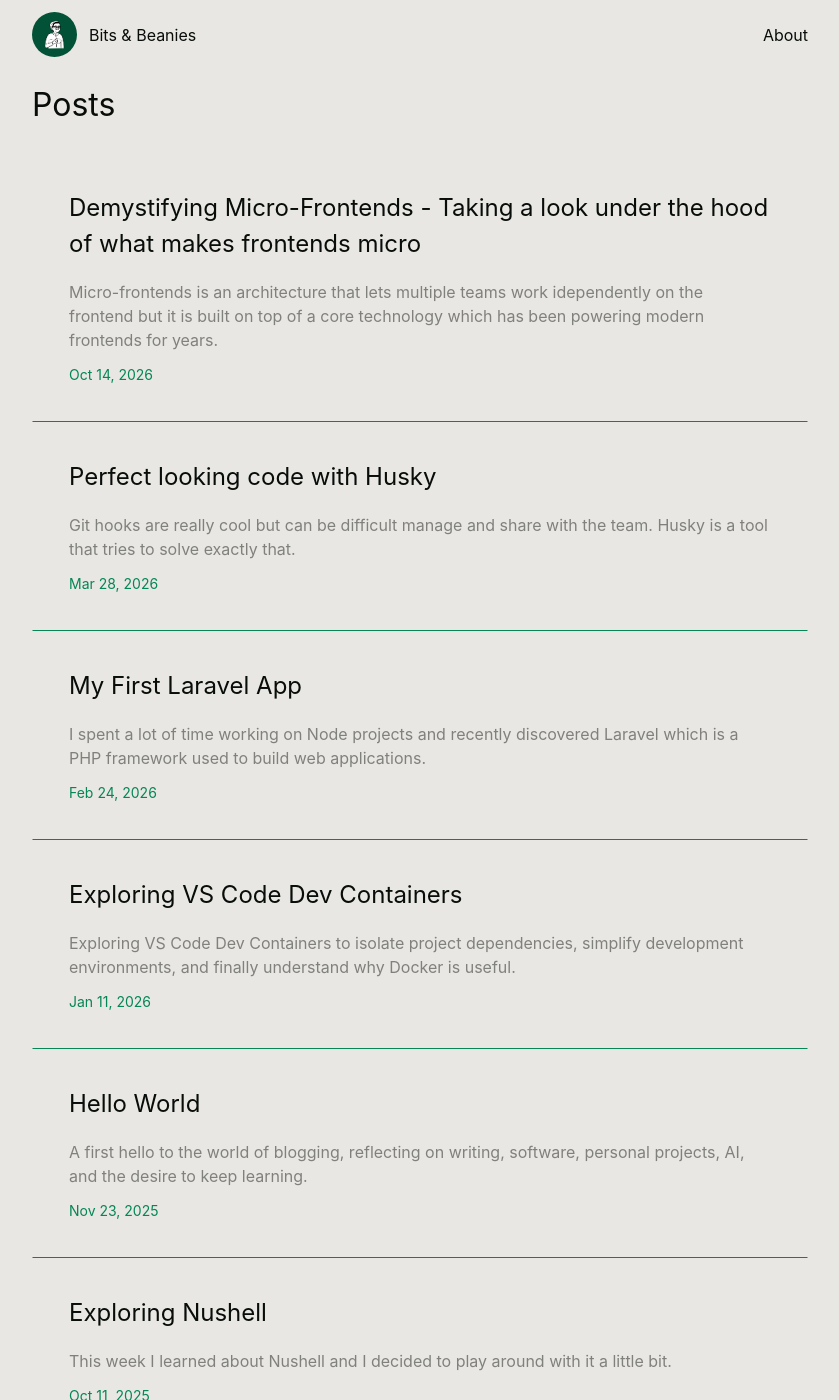
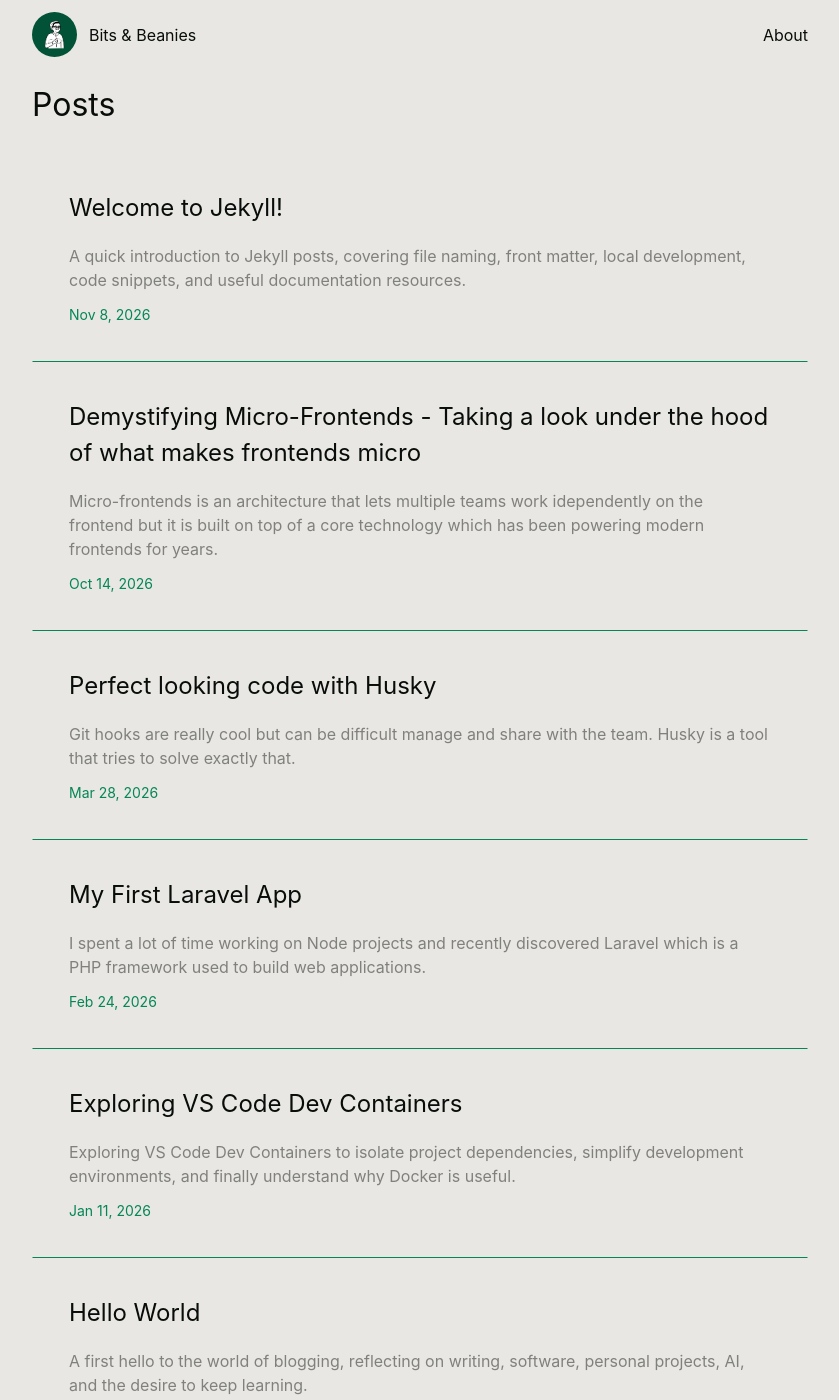
Before and after one commit to hercobezuidenhout/hercobezuidenhout.github.io, a Jekyll site: the page built from index.md, in a window 1280 px wide and 1400 px high. Shown: the whole window, without its empty margins (220-1059 px from the left). Built offline with Jekyll 4.4.1, drawn with Linux system fonts in a browser that asks for light colours; some of the changed text lies outside the part shown.

```diff
--- a/_posts/2025-10-11-welcome-to-jekyll.md
+++ b/_posts/2025-10-11-welcome-to-jekyll.md
@@ -1,7 +1,7 @@
 ---
 layout: post
-title:  "Welcome to Jekyll!"
-date:   2025-10-11 17:32:12 +0200
+title: Welcome to Jekyll!
+date: 2026-11-8 17:32:12 +0200
 excerpt: A quick introduction to Jekyll posts, covering file naming, front matter, local development, code snippets, and useful documentation resources.
 categories: jekyll update
 ---
```
Also changed, not shown: _posts/2026-11-08-exploring-nushell.md (+1 -1 lines), .obsidian/workspace.json.
